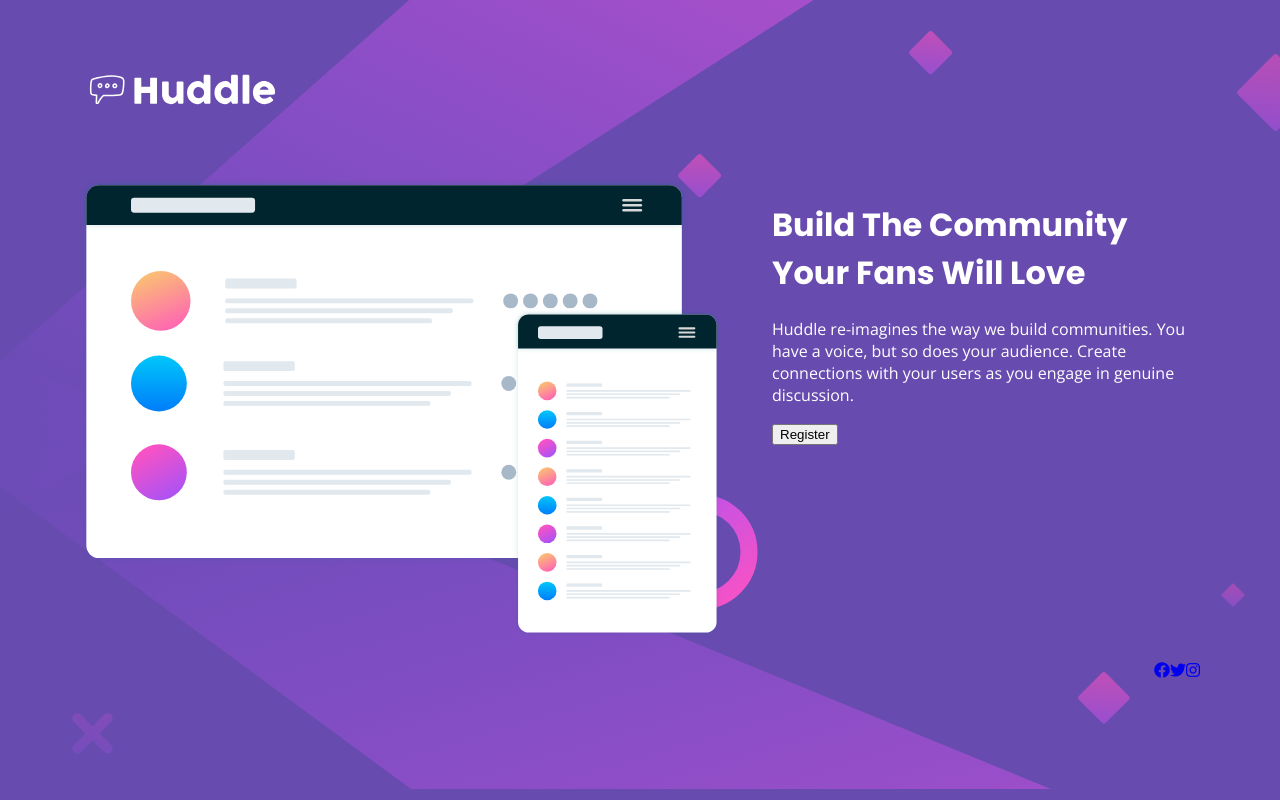
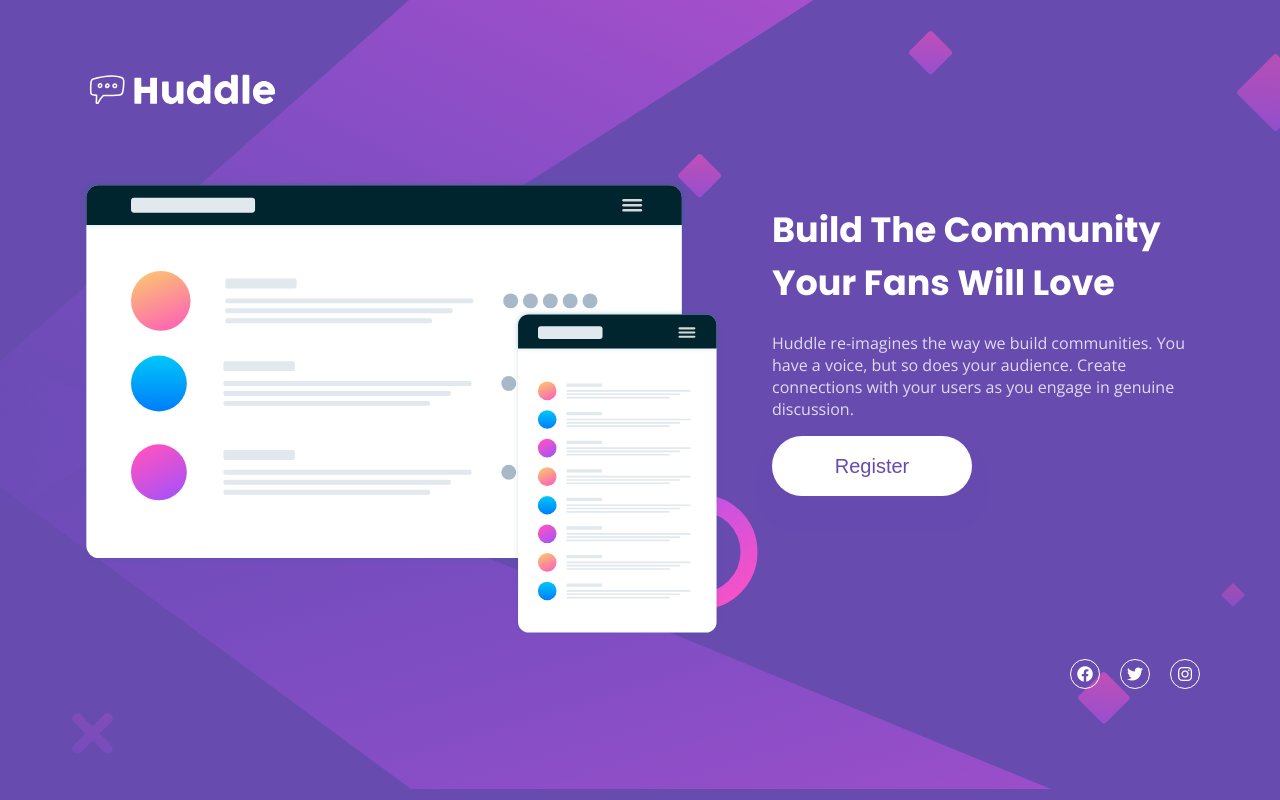
Before and after one commit to AlexisNarvaez97/Huddle-landing-page, a plain HTML site: page index.html in a window 1280 px wide. Drawn offline with nearby package versions, Linux system fonts and the light colour scheme.

Commit message:
Desktop first

```diff
--- a/css/style.css
+++ b/css/style.css
@@ -19,7 +19,13 @@ body {
 }
 
 h1 {
+  font-size: 35px;
+  font-weight: 700;
   font-family: "Poppins", sans-serif;
+}
+
+p {
+	opacity: 0.8;
 }
 
 .logo {
@@ -44,13 +50,42 @@ h1 {
   flex: 0.4;
 }
 
+button {
+	background-color: #fff;
+	border-radius: 50px;
+	border: none;
+	box-shadow: 0 20px 15px hsla(257, 40%, 49%);
+	color: hsl(257, 40%, 49%);
+  font-size: 20px;
+  width: 200px;
+  height: 60px;
+  cursor: pointer;
+}
+
+button:focus {
+  outline: none;
+}
+
+button:hover {
+  opacity: 0.4;
+}
+
 .social-links {
   display: flex;
   list-style: none;
+  padding: 0;
   justify-content: flex-end;
 }
 
 .social-links a {
-    width: 50px;
-    height: 50px;
+  border-radius: 100%;
+  border: 1px solid #fff;
+  color: #fff;
+  display: inline-flex;
+  align-items: center;
+  justify-content: center;
+  margin-left: 20px;
+  height: 30px;
+  width: 30px;
+  text-decoration: none;
 }
```
Lines whose indentation alone changed are shown as unchanged.
